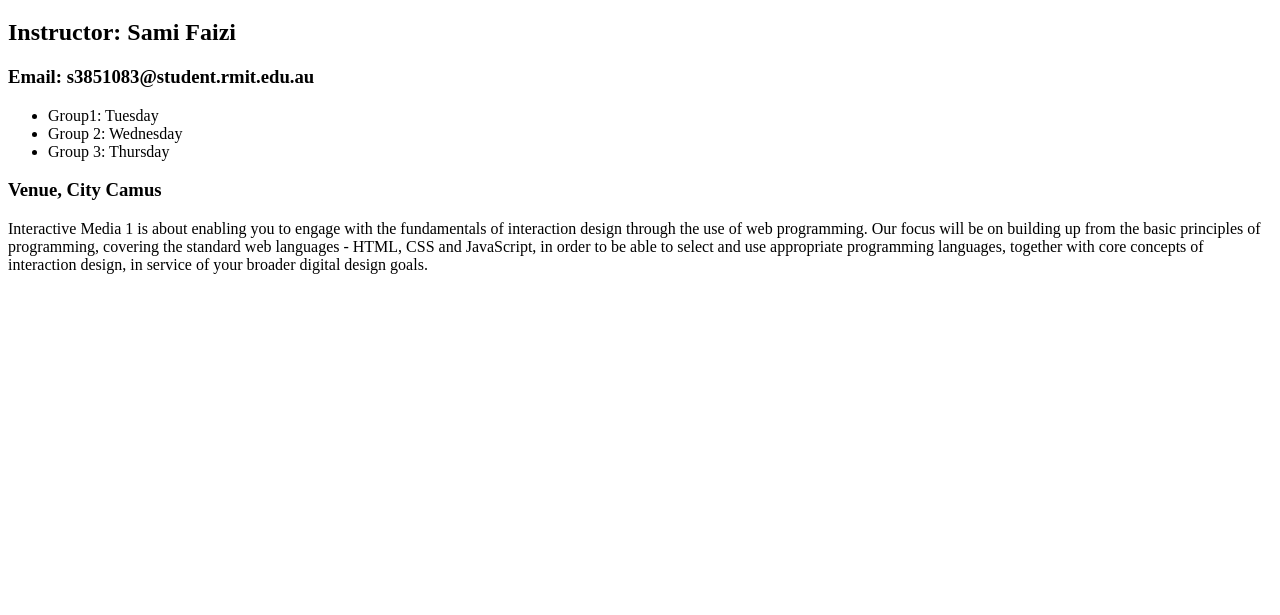
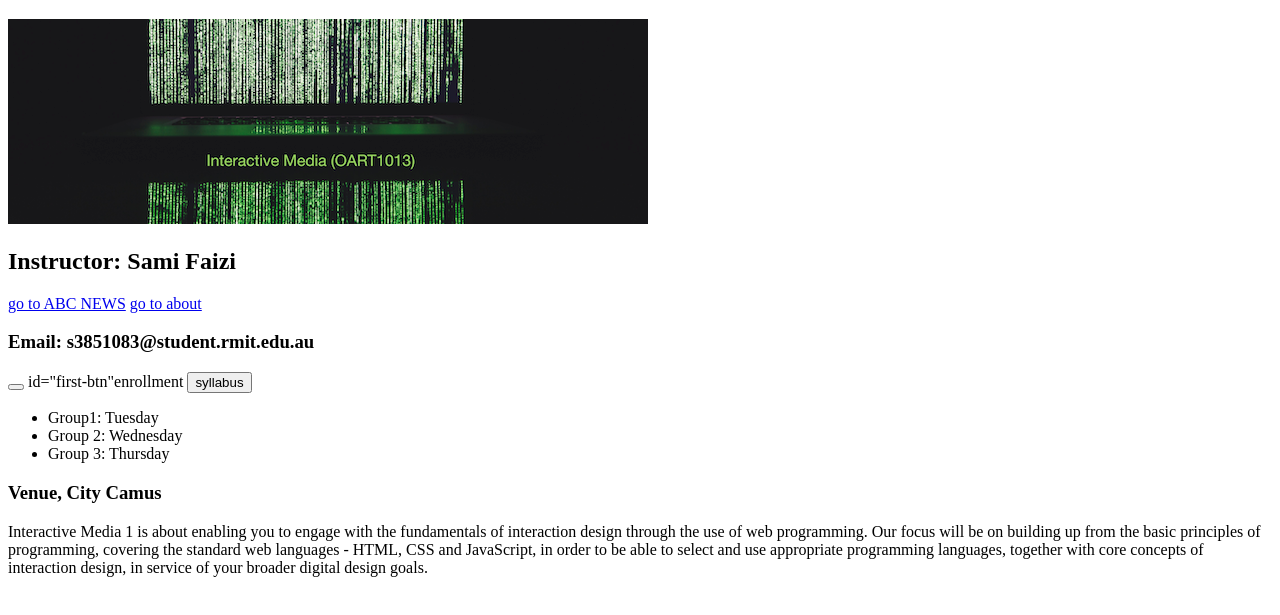
Before and after one commit to 99sami/99sami.github.io, a plain HTML site: page week2/index.html in a window 1280 px wide. Shown: the part 61-676 px from the top of the page. Drawn offline with Linux system fonts and the light colour scheme.

Commit message:
week 2 class exercise done

```diff
--- a/week2/index.html
+++ b/week2/index.html
@@ -4,11 +4,24 @@
     <meta charset="UTF-8" />
     <meta name="viewport" content="width=device-width, initial-scale=1.0" />
     <title>HTML practise</title>
+    <link rel="apple-touch-icon" sizes="180x180" href="apple-touch-icon.png" />
+    <link rel="icon" type="image/png" sizes="32x32" href="favicon-32x32.png" />
+    <link rel="icon" type="image/png" sizes="16x16" href="favicon-16x16.png" />
+    <link rel="manifest" href="site.webmanifest" />
   </head>
   <body>
     <h1>Interactive Media</h1>
+    <img src="cover.png" alt="this is a cover image" />
+    <main>
       <h2>Instructor: Sami Faizi</h2>
+      <!-- i use h2 for my own reason etc  -->
+      <a href="https://www.abc.net.au/"> go to ABC NEWS</a>
+      <a href="about.html"> go to about </a>
       <h3>Email: s3851083@student.rmit.edu.au</h3>
+
+      <button></button> id="first-btn"enrollment </button>
+      <button>syllabus </button>
+
       <ul>
         <li>Group1: Tuesday</li>
         <li>Group 2: Wednesday</li>
@@ -16,13 +29,14 @@
       </ul>
       <h3>Venue, City Camus</h3>
       <p>
-      Interactive Media 1 is about enabling you to engage with the fundamentals
-      of interaction design through the use of web programming. Our focus will
-      be on building up from the basic principles of programming, covering the
-      standard web languages - HTML, CSS and JavaScript, in order to be able to
-      select and use appropriate programming languages, together with core
-      concepts of interaction design, in service of your broader digital design
-      goals.
+        Interactive Media 1 is about enabling you to engage with the
+        fundamentals of interaction design through the use of web programming.
+        Our focus will be on building up from the basic principles of
+        programming, covering the standard web languages - HTML, CSS and
+        JavaScript, in order to be able to select and use appropriate
+        programming languages, together with core concepts of interaction
+        design, in service of your broader digital design goals.
       </p>
+    </main>
   </body>
 </html>
```
Also changed, not shown: week2/about.html (added, +11 -0 lines), week2/about.txt (added), week2/android-chrome-192x192.png (added), week2/android-chrome-512x512.png (added), week2/apple-touch-icon.png (added), week2/cover.png (added), week2/favicon-16x16.png (added), week2/favicon-32x32.png (added), week2/favicon.ico (added), week2/site.webmanifest (added). Lines whose indentation alone changed are shown as unchanged.
